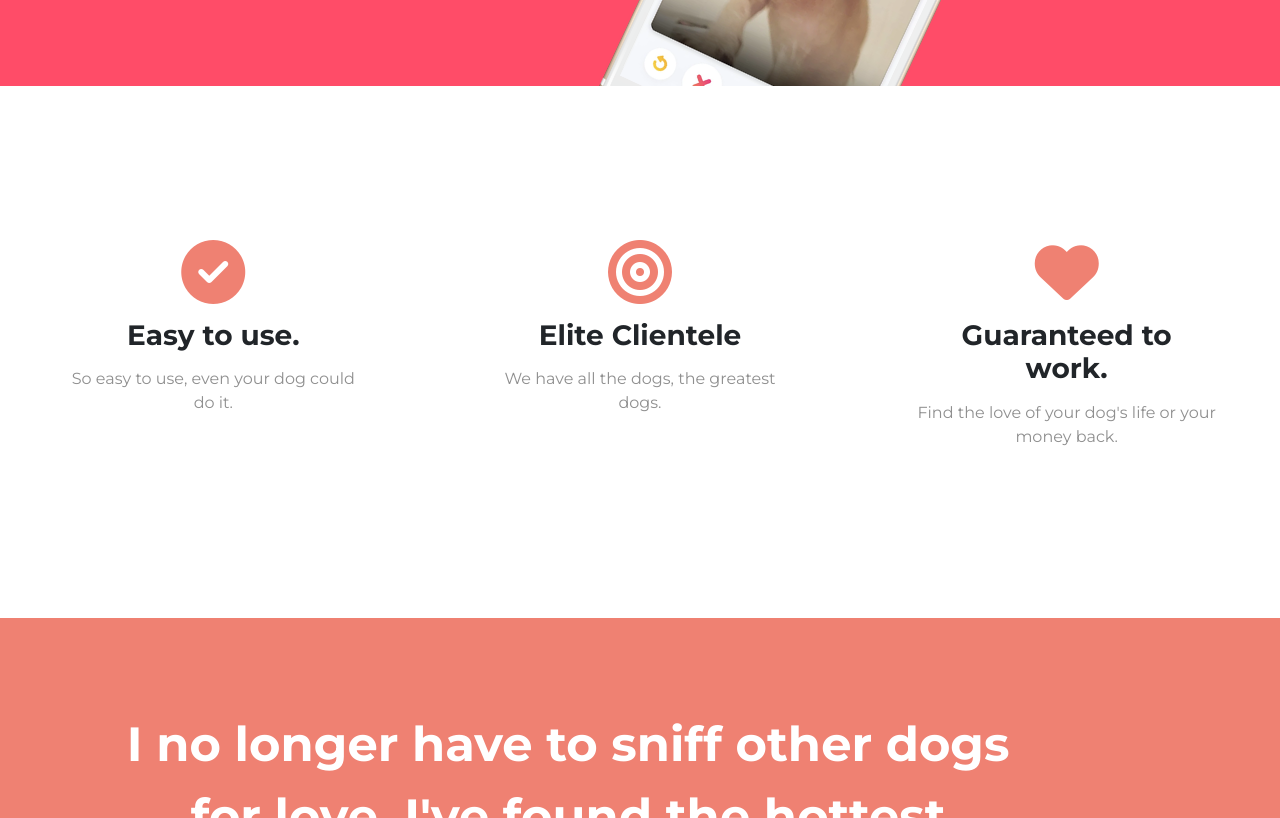
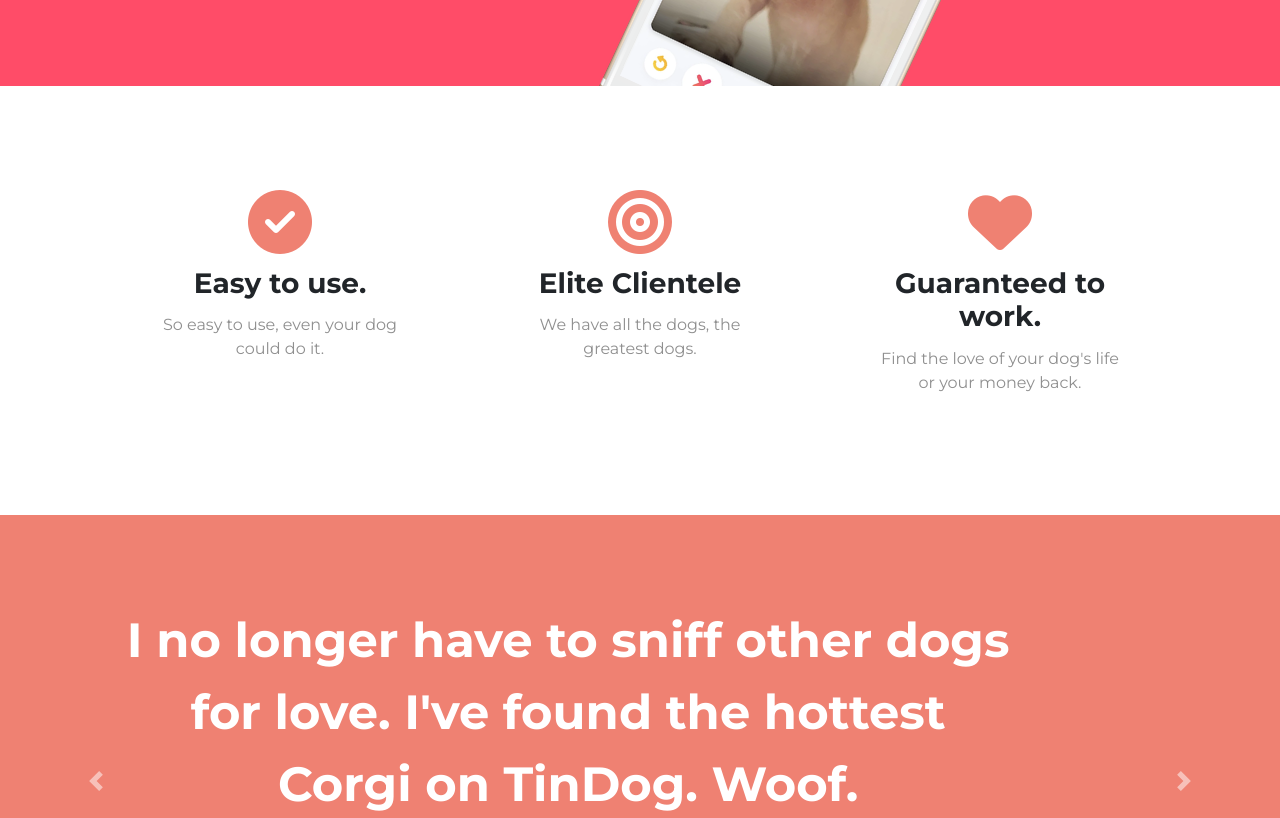
Before and after one commit to vladodinho/TinDog, a plain HTML site: page index.html in a window 1280 px wide. Shown: the part 535-1353 px from the top of the page. Drawn offline with nearby package versions, Linux system fonts and the light colour scheme.

Commit message:
Changed padding for the features section.

```diff
--- a/css/styles.css
+++ b/css/styles.css
@@ -6,10 +6,8 @@ body {
   font-family: 'Montserrat', sans-serif;
 }
 
-#title {
-  background-color: #ff4c68;
-  color: #fff;
-}
+
+/* Navbar */
 
 .navbar {
   padding: 0 0 4.5rem;
@@ -28,6 +26,14 @@ body {
 .nav-link {
   font-size: 1.2rem;
   font-weight: 300;
+}
+
+
+/* Header */
+
+#title {
+  background-color: #ff4c68;
+  color: #fff;
 }
 
 .container-fluid {
@@ -66,8 +72,7 @@ body {
 /* FEATURES */
 
 #features {
-  padding-top: 7%;
-  padding-bottom: 7%;
+  padding: 50px 100px;
   margin: 0 auto;
   position: relative;
   background-color: #fff;
```
